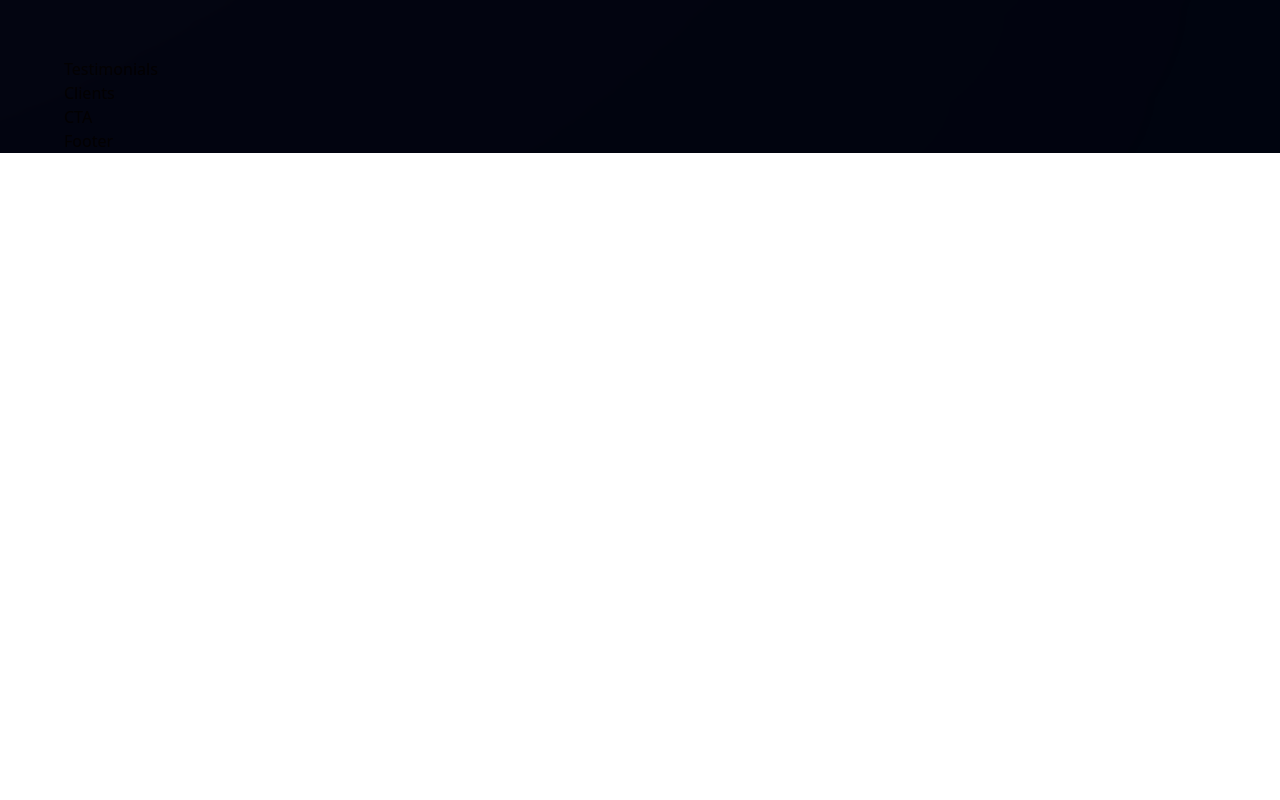
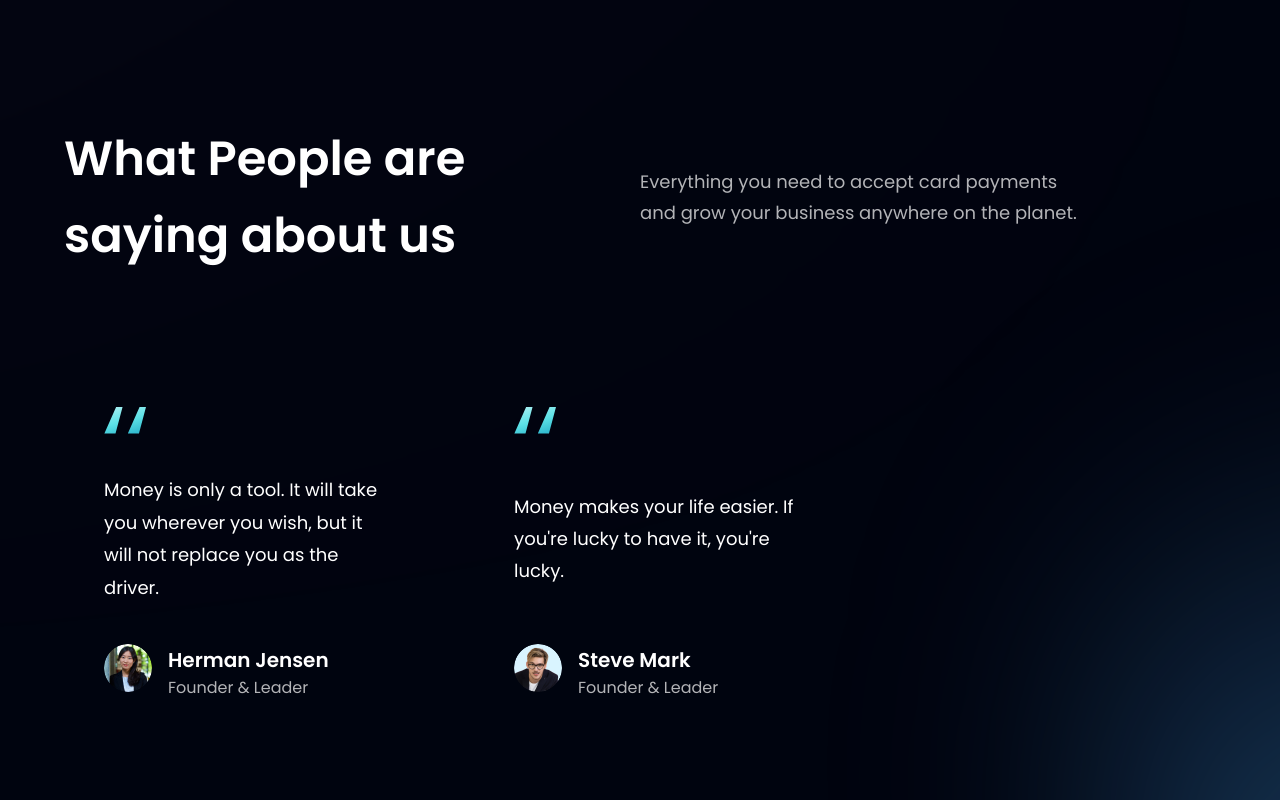
Before and after one commit to lucasmenke/tutorial-modern-ui, a Next.js app: page / in a window 1280 px wide. Shown: the part 2780-3580 px from the top of the page. Before the commit the page ends 2933 px from the top, so only its background shows below. Built offline with nearby package versions, Linux system fonts and the light colour scheme.

Commit message:
added testimonials

```diff
--- a/app/components/app-page/FeedbackCard.tsx
+++ b/app/components/app-page/FeedbackCard.tsx
@@ -1,7 +1,43 @@
-import React from 'react'
+import Image, { StaticImageData } from "next/image";
+import { quotes } from "../../../public/assets";
 
-export default function FeedbackCard() {
+export default function FeedbackCard({
+  content,
+  name,
+  title,
+  img,
+}: {
+  content: string;
+  name: string;
+  title: string;
+  img: StaticImageData;
+}) {
   return (
-    <div>FeedbackCard</div>
-  )
+    <div className="flex justify-between flex-col px-10 py-12 rounded-[20px]  max-w-[370px] mr-0 sm:mr-5 md:mr-10  my-5 feedback-card">
+      <Image
+        src={quotes}
+        alt="Quotes"
+        className="w-[42.6px] h-[27.6px] object-contain"
+      />
+      <p className="font-poppins font-normal text-[18px] leading-[32.4px] text-white my-10">
+        {content}
+      </p>
+
+      <div className="flex flex-row">
+        <Image
+          src={img}
+          alt={name}
+          className="w-[48px] h-[48px] rounded-full"
+        />
+        <div className="flex flex-col ml-4">
+          <h4 className="font-poppins font-semibold text-[20px] leading-[32px] text-white">
+            {name}
+          </h4>
+          <p className="font-poppins font-normal text-[16px] leading-[24px] text-dimWhite">
+            {title}
+          </p>
+        </div>
+      </div>
+    </div>
+  );
 }
--- a/app/components/app-page/Testimonials.tsx
+++ b/app/components/app-page/Testimonials.tsx
@@ -1,7 +1,32 @@
-import React from 'react'
+import { feedback } from "../../../constants/constants";
+import styles from "../../../styles/style";
+import FeedbackCard from "./FeedbackCard";
 
 export default function Testimonials() {
   return (
-    <div>Testimonials</div>
-  )
+    <section
+      id="clients"
+      className={`${styles.paddingY} ${styles.flexCenter} flex-col relative `}
+    >
+      <div className="absolute z-[0] w-[60%] h-[60%] -right-1/2 rounded-full blue__gradient bottom-40" />
+
+      <div className="w-full flex justify-between items-center flex-col md:flex-row  mb-6 sm:mb-16 relative z-[1]">
+        <h2 className={styles.heading2}>
+          What People are <br className="hidden sm:block" /> saying about us
+        </h2>
+        <div className="w-full mt-6 md:mt-0">
+          <p className={`${styles.paragraph} text-left max-w-[450px]`}>
+            Everything you need to accept card payments and grow your business
+            anywhere on the planet.
+          </p>
+        </div>
+      </div>
+
+      <div className="flex flex-wrap justify-center sm:justify-start w-full feedback-container relative z-[1]">
+        {feedback.map((card) => (
+          <FeedbackCard key={card.id} {...card} />
+        ))}
+      </div>
+    </section>
+  );
 }
```
